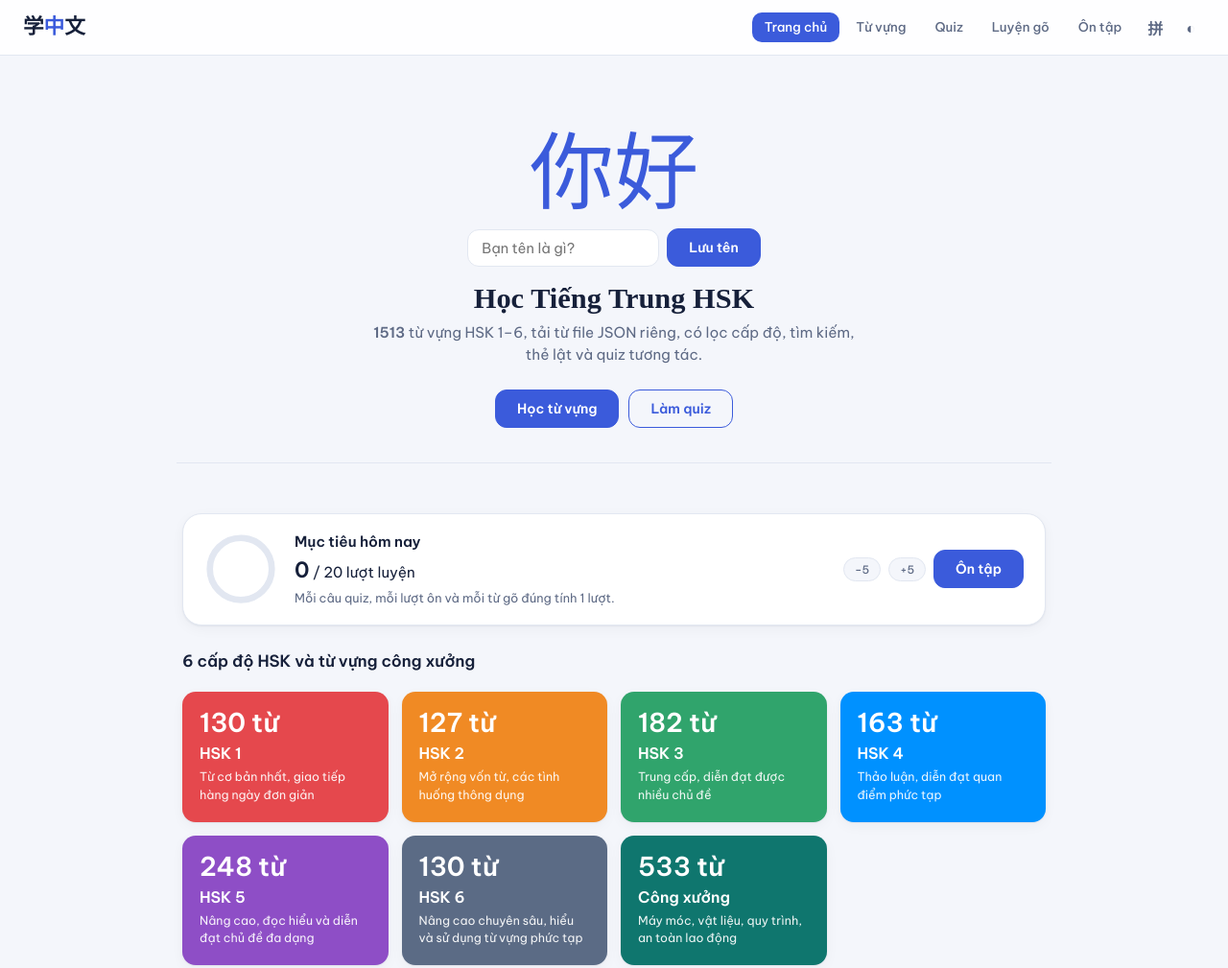
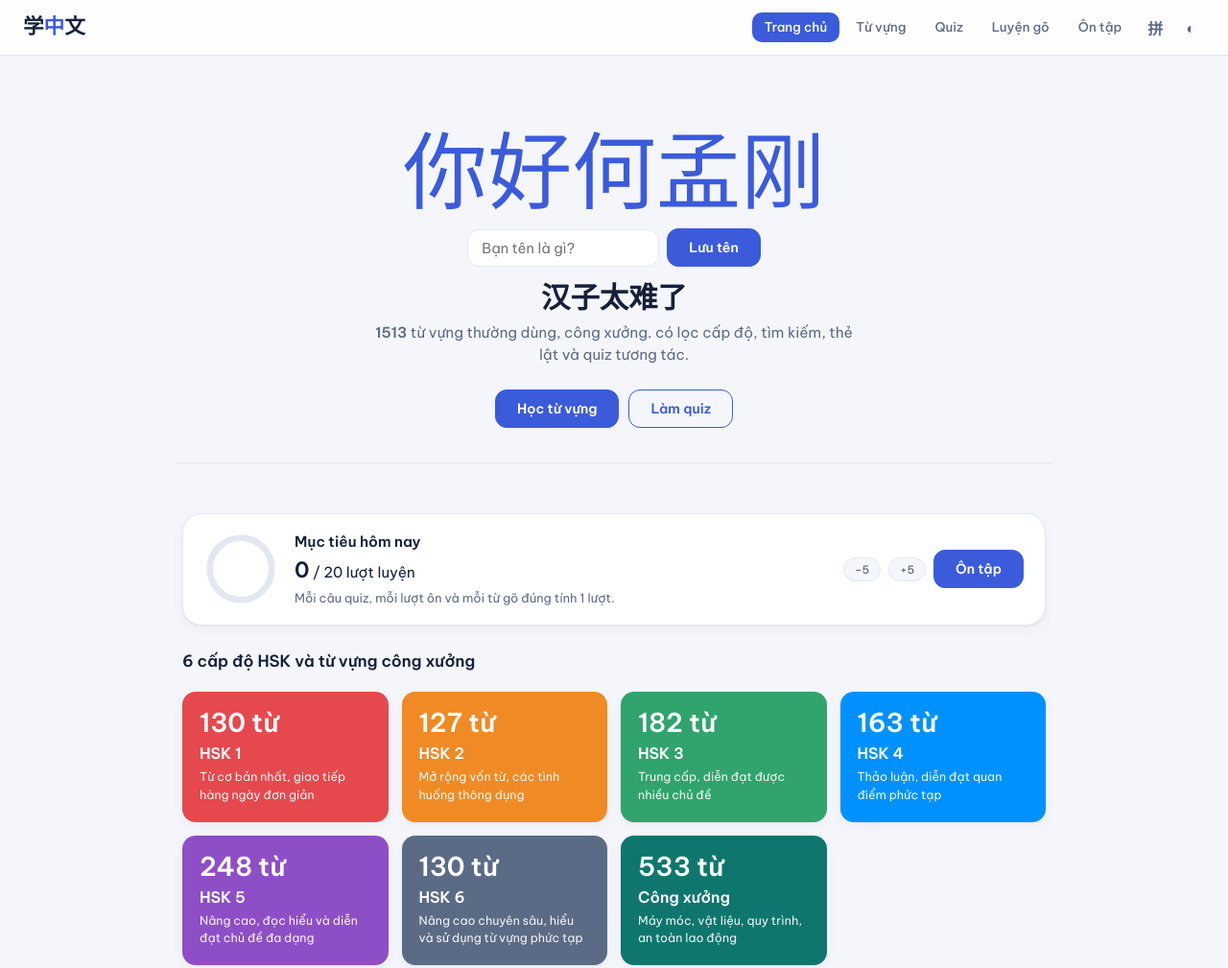
Before and after one commit to 33manhcuong-lab/hoc-tieng-trung, a plain HTML site: page index.html in a window 1280 px wide. Shown: the top 1009 px of the page at 96% size. Drawn offline with Linux system fonts and the light colour scheme.

Commit message:
Update index.html

```diff
--- a/index.html
+++ b/index.html
@@ -176,10 +176,10 @@ html.no-pinyin .pinyin,html.no-pinyin .quiz-pinyin{display:none}
 <!-- HOME -->
 <div class="section active" id="home">
   <div class="hero">
-    <span class="hero-char">你好</span>
+    <span class="hero-char">你好何孟刚</span>
     <div class="greet" id="greet"></div>
-    <h1>Học Tiếng Trung HSK</h1>
-    <p><strong id="total-word-count">—</strong> từ vựng HSK 1–6, tải từ file JSON riêng, có lọc cấp độ, tìm kiếm, thẻ lật và quiz tương tác.</p>
+    <h1>汉子太难了</h1>
+    <p><strong id="total-word-count">—</strong> từ vựng thường dùng, công xưởng. có lọc cấp độ, tìm kiếm, thẻ lật và quiz tương tác.</p>
     <div class="hero-btns">
       <button class="btn" onclick="show('vocab')">Học từ vựng</button>
       <button class="btn btn-outline" onclick="show('quiz')">Làm quiz</button>
```
